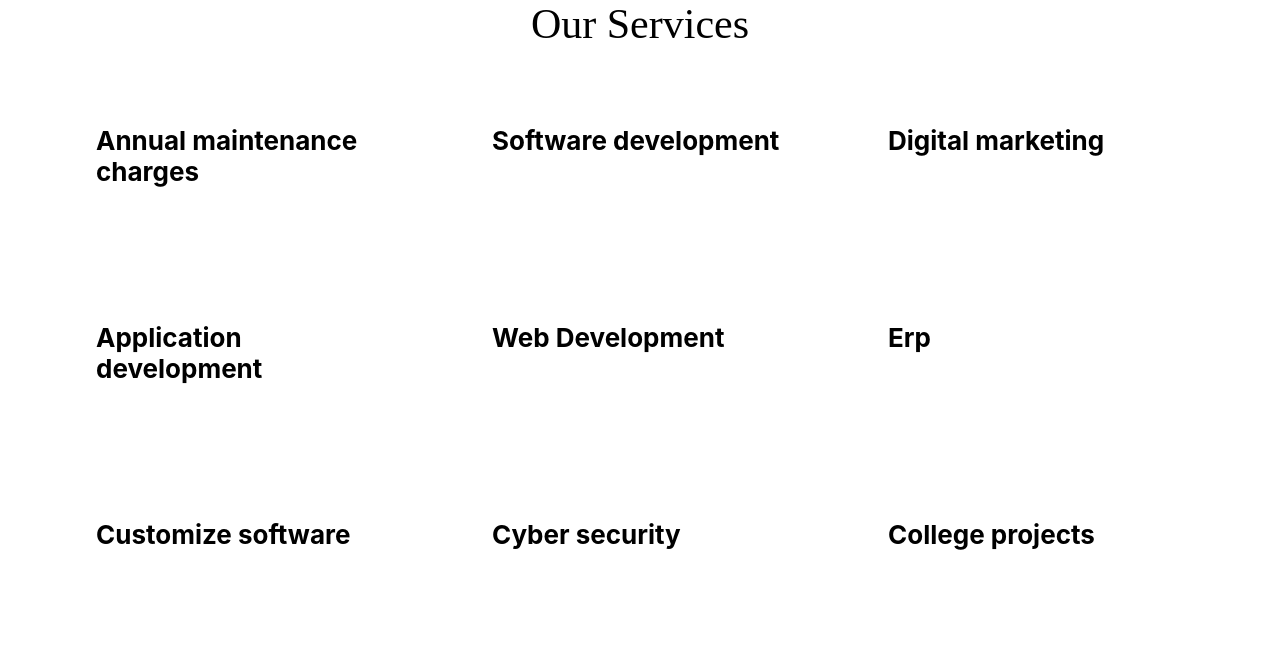
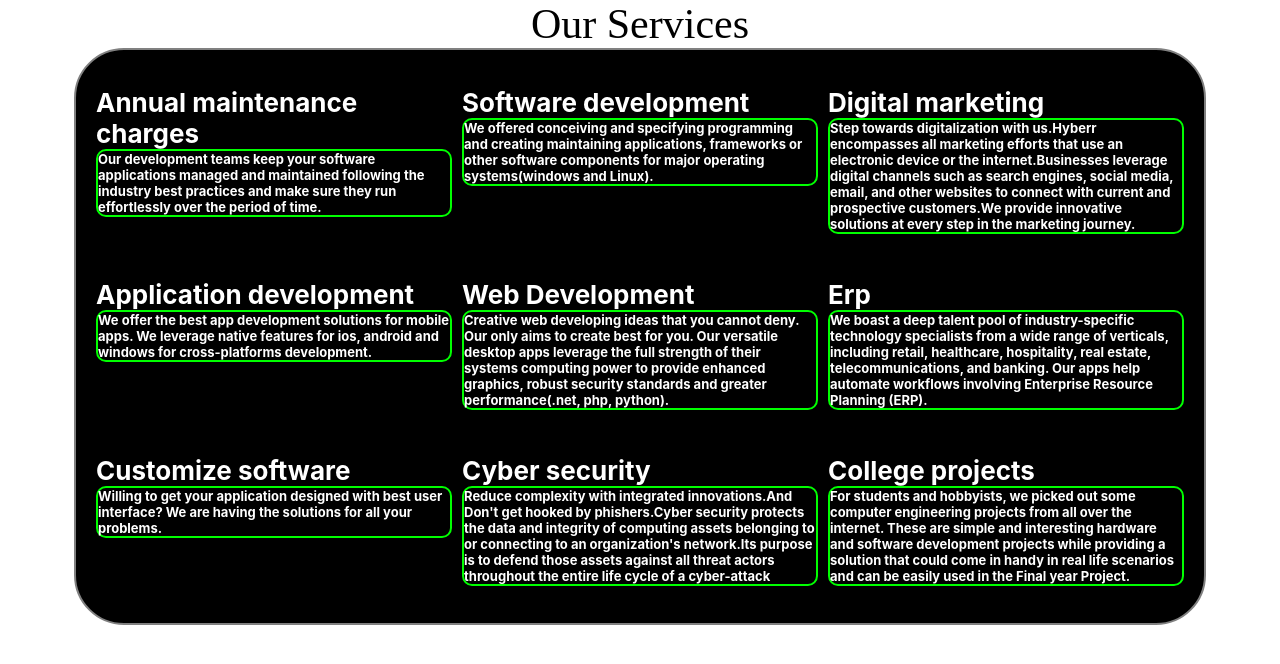
Before and after one commit to Hybrr/Hybrr, a React (Create React App) app in the folder hybrr/: page / in a window 1280 px wide. Shown: the top 664 px of the page. Built offline with nearby package versions, Linux system fonts and the light colour scheme; a web font is replaced by a local one.

Commit message:
homepage part-1 updated

```diff
--- a/hybrr/src/pages/homepage/homepage.component.jsx
+++ b/hybrr/src/pages/homepage/homepage.component.jsx
@@ -13,9 +13,10 @@ class HomePage extends React.Component {
     }
 
     render(){
-        return (<div className = 'title'>
+        return (
+            <div className = 'title'>
             {this.state.data.map(data => (
-                <h1 key = {data.id}>{data.title}</h1>
+                <h1 key = {data.id}>{data.title}<br></br><div className = 'content'>{data.content}</div></h1>
             ))}
         </div>
         );
--- a/hybrr/src/pages/homepage/homepage.styles.css
+++ b/hybrr/src/pages/homepage/homepage.styles.css
@@ -4,6 +4,17 @@
   font-size: small;
   display: grid;
   grid-template-columns: 1fr 1fr 1fr;
-  grid-gap: 100px;
-  padding: 60px;
+  grid-gap: 10px;
+  padding: 20px;
+  border: 2px solid gray;
+  border-radius: 50px;
+  background-color: black;
+  color: white;
 }
+
+.content {
+  font-size: small;
+  border: 2px solid #00ff00;
+  border-radius: 10px;
+  color: white;
+}
```
Also changed, not shown: hybrr/src/Images/black.jpeg (deleted), 1 other file (tests, documents, lock files or other folders).
